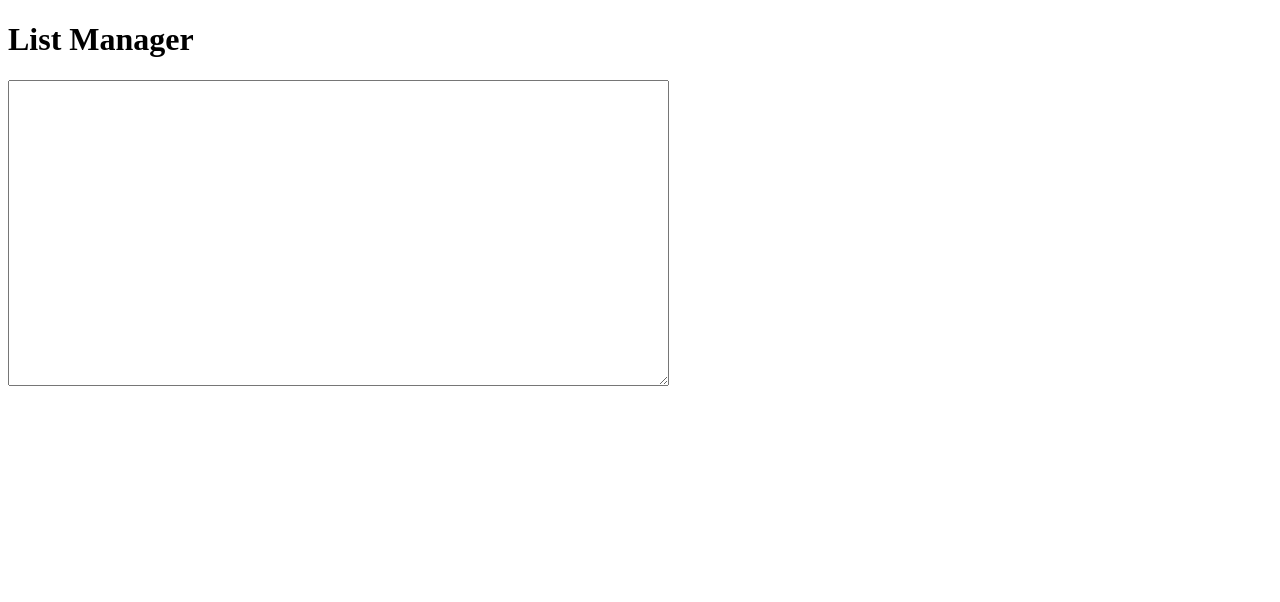
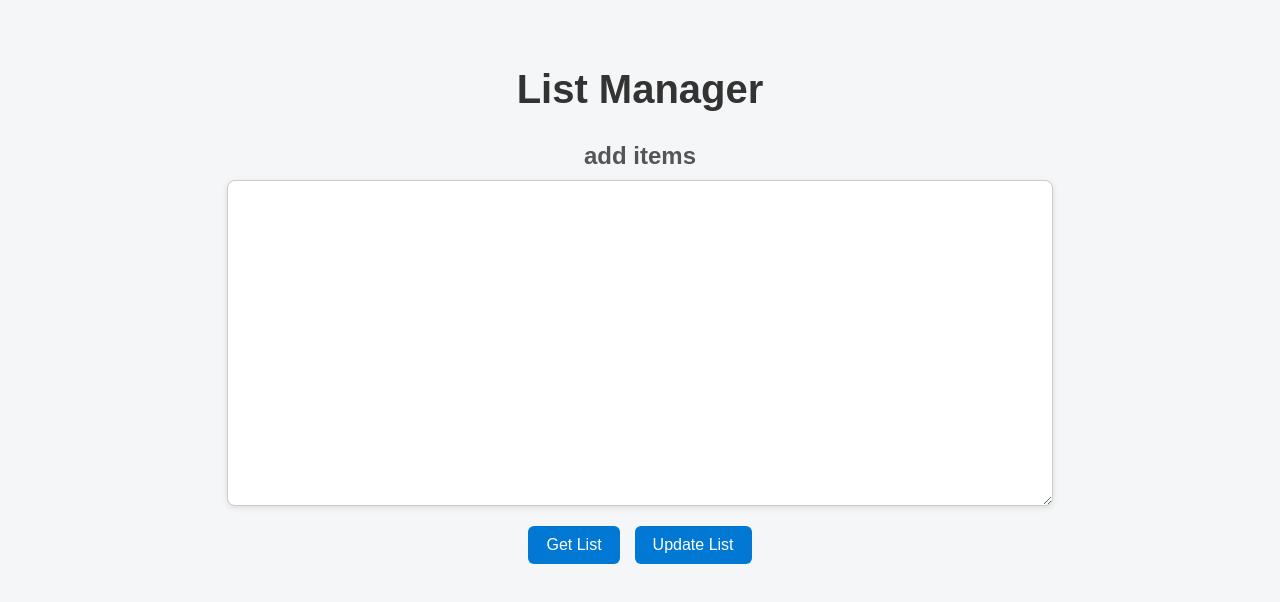
Before and after one commit to yaya5559/LIstManagerProject, a plain HTML site: page frontend/List.html in a window 1280 px wide. Drawn offline with Linux system fonts and the light colour scheme.

Commit message:
Ui  update

```diff
--- a/frontend/List.html
+++ b/frontend/List.html
@@ -3,14 +3,19 @@
     <head>
         <meta charset="UTF-8"/>
         <title>List Manager</title>
-        <script src ="" type="module"></script>
+        <link rel="stylesheet" href="styles.css" />
+        <script src ="app.js" type="module"></script>
 
 
     </head>
     <body>
 
         <h1 class="title">List Manager</h1>
-        <textarea class="output" rows="20" cols="80"></textarea>
-
+        <h2>add items</h2>
+        <textarea id="output" rows="20" cols="80"></textarea>
+        <div>
+            <button id = "Get">Get List</button>
+            <button id = "Update" type="button">Update List</button>
+        </div>
     </body>
 </html>
--- /dev/null
+++ b/frontend/app.js
@@ -0,0 +1,42 @@
+import httpLibrary from "./httpLibrary.js"
+
+const client = new httpLibrary("http://localhost:5000")
+
+
+const textArea = document.getElementById("output")
+const get = document.getElementById("Get")
+const update = document.getElementById("Update")
+
+
+
+
+
+ get.addEventListener('click', async function(e){
+    e.preventDefault()
+    let res = await  client.get('/read')
+
+
+    const lines = res.items;
+    for(const item of lines){
+
+        textArea.innerHTML += item +"\n"
+
+    }
+
+
+
+})
+
+
+update.addEventListener('click', async function (e) {
+     e.preventDefault();
+     e.stopPropagation();
+
+    const values = textArea.value;
+    const lines = values.split("\n")
+
+    console.log(lines)
+
+    client.post("/write", {content: lines});
+
+})
--- /dev/null
+++ b/frontend/styles.css
@@ -0,0 +1,60 @@
+/* General body styling */
+body {
+    font-family: Arial, sans-serif;
+    background-color: #f4f6f8;
+    margin: 0;
+    padding: 40px;
+    display: flex;
+    flex-direction: column;
+    align-items: center;
+}
+
+/* Title styling */
+.title {
+    color: #333;
+    font-size: 2.5rem;
+    margin-bottom: 10px;
+}
+
+/* Subtitle */
+h2 {
+    color: #555;
+    margin-bottom: 10px;
+}
+
+/* Textarea styling */
+textarea {
+    width: 80%;
+    max-width: 800px;
+    height: 300px;
+    padding: 12px;
+    font-size: 16px;
+    border: 1px solid #ccc;
+    border-radius: 8px;
+    resize: vertical;
+    box-shadow: 0 2px 6px rgba(0, 0, 0, 0.1);
+    background-color: #fff;
+    margin-bottom: 20px;
+}
+
+/* Button container */
+div {
+    display: flex;
+    gap: 15px;
+}
+
+/* Buttons */
+button {
+    background-color: #0078d4;
+    color: white;
+    border: none;
+    padding: 10px 18px;
+    font-size: 16px;
+    border-radius: 6px;
+    cursor: pointer;
+    transition: background-color 0.2s ease;
+}
+
+button:hover {
+    background-color: #005fa3;
+}
--- a/server/data.txt
+++ b/server/data.txt
@@ -0,0 +1,2 @@
+yahya
+jjj
```
Also changed, not shown: server/server.js (+36 -6 lines).
